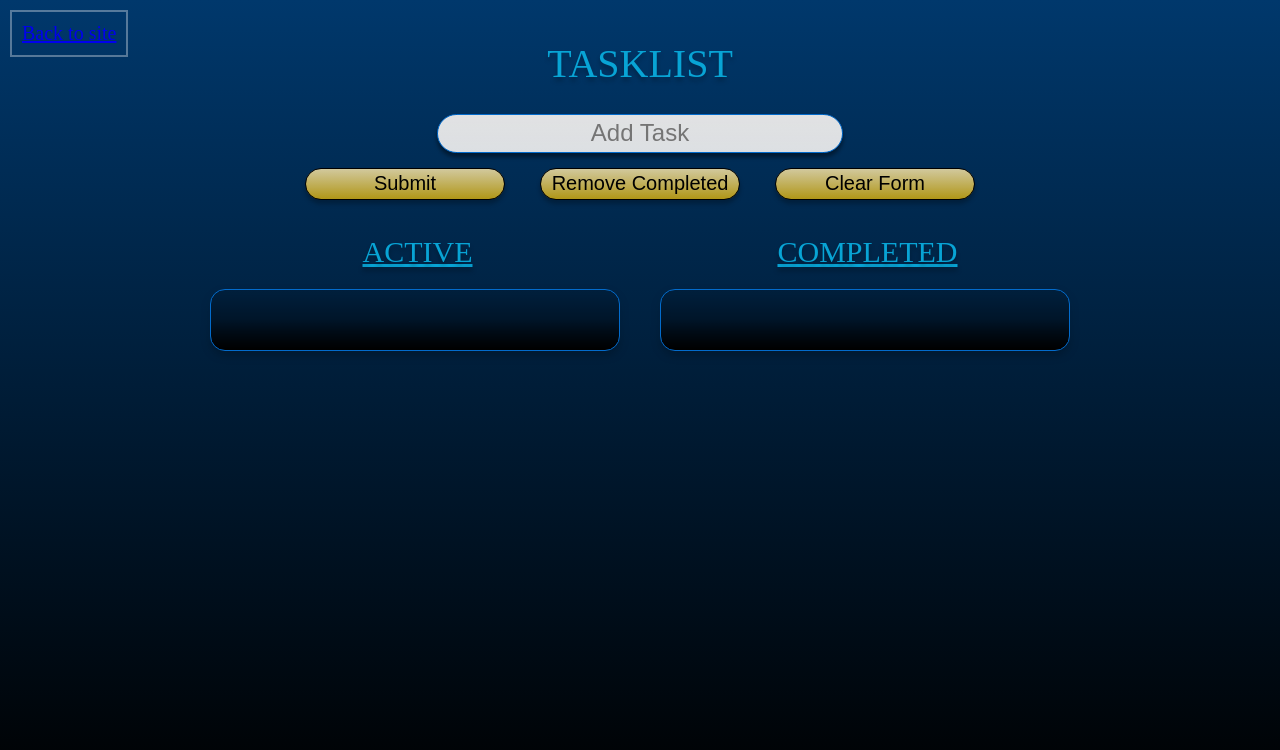
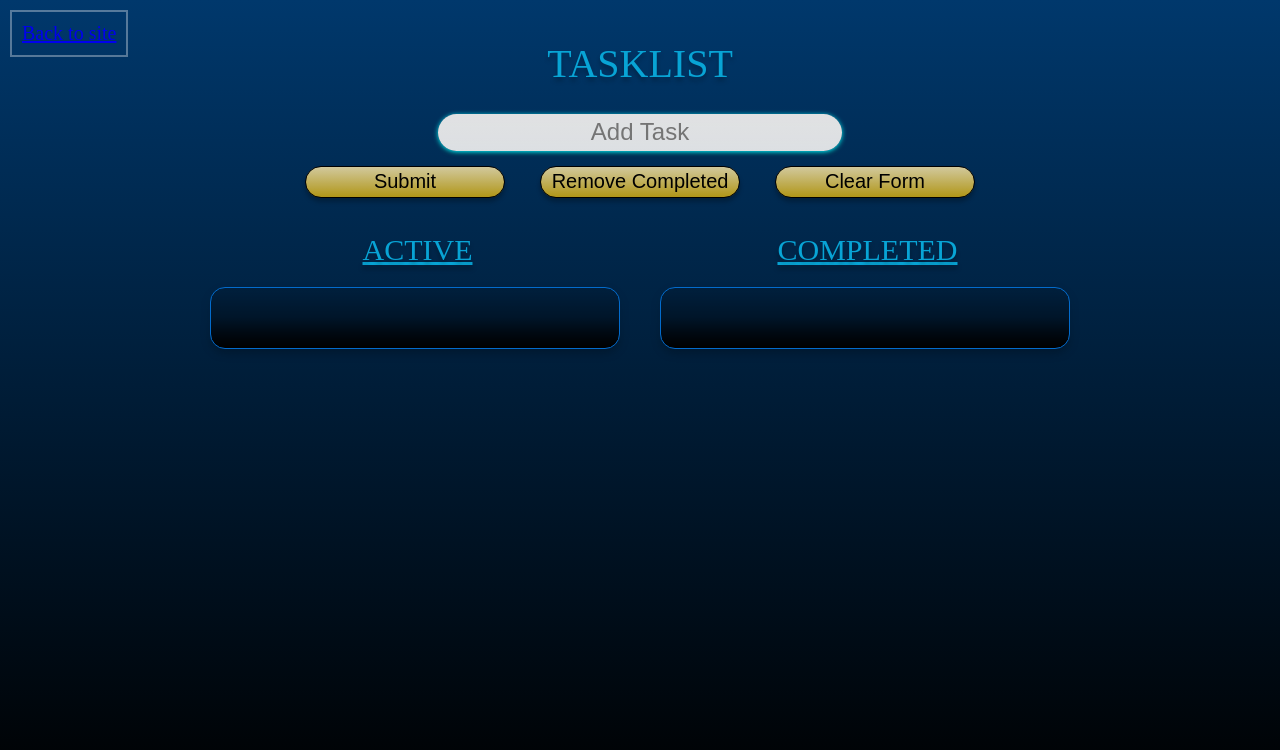
Before and after one commit to GlennAndersson/glennandersson.github.io, a plain HTML site: page tasklist.html in a window 1280 px wide. Drawn offline with Linux system fonts and the light colour scheme.

Commit message:
Input shadow

```diff
--- a/css/taskstyle.css
+++ b/css/taskstyle.css
@@ -35,8 +35,8 @@ input {
     height: 1.75rem;
     text-align: center;
     background: linear-gradient(180deg, #E3E3E3 -52.63%, rgba(238, 238, 238, 0.925) 100%);
-    border: 1px solid #036BCB;
-    box-shadow: 0px 4px 4px rgba(0, 0, 0, 0.25), 0px 4px 4px rgba(0, 0, 0, 0.25);
+    border: 0;
+    box-shadow: 0px 1px 5px rgb(0, 247, 255), 0px 4px 4px rgba(0, 0, 0, 0.25);
     border-radius: 25px;
 }
 
```
